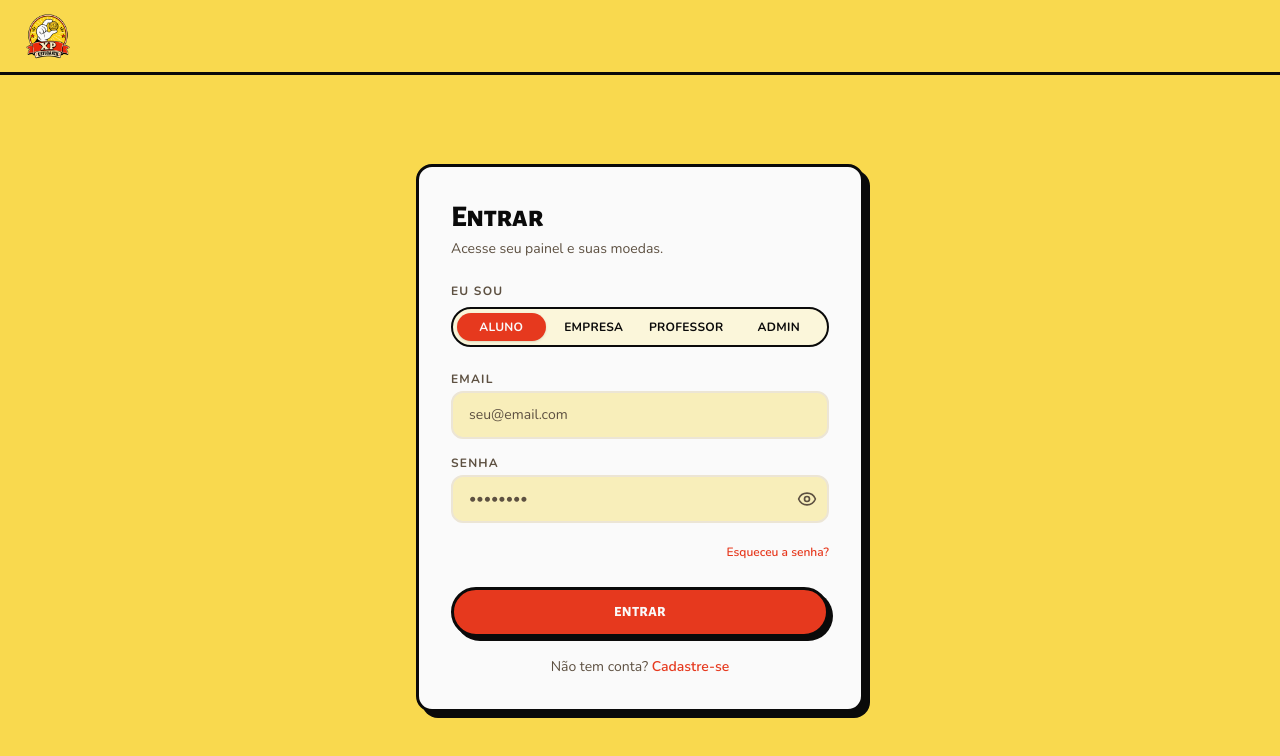
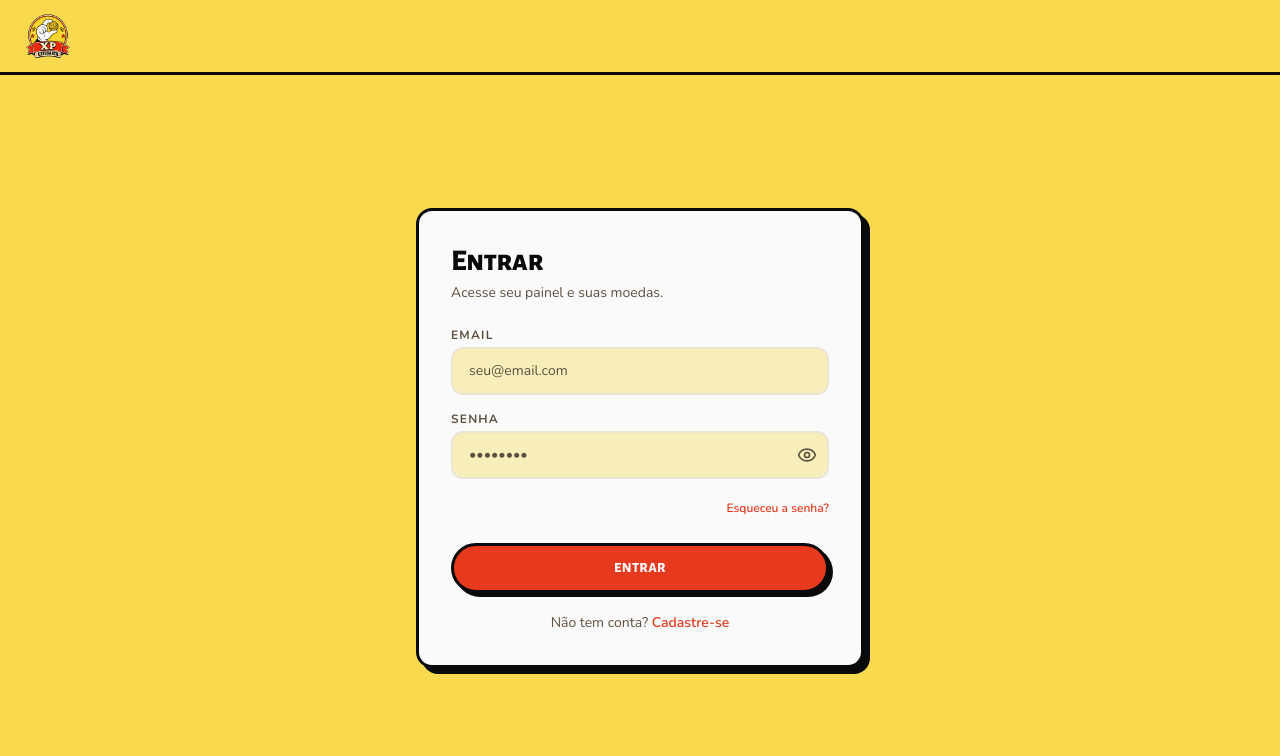
Before and after one commit to LauraPontara/lab-sistema-moeda-estudantil, a Next.js app in the folder Codigo/client/: page /entrar in a window 1280 px wide. Shown: the top 756 px of the page. Built offline with nearby package versions, Linux system fonts and the light colour scheme; no server answers.

Commit message:
Retira seleção de perfil no login

```diff
--- a/Codigo/client/src/app/entrar/page.tsx
+++ b/Codigo/client/src/app/entrar/page.tsx
@@ -16,13 +16,6 @@ const schema = z.object({
 });
 
 type FormData = z.infer<typeof schema>;
-
-const roleLabels = [
-  { value: "student", label: "Aluno" },
-  { value: "partner_company", label: "Empresa" },
-  { value: "professor", label: "Professor" },
-  { value: "admin", label: "Admin" },
-] as const;
 
 export default function LoginPage() {
   const { login } = useAuth();
@@ -71,29 +64,6 @@ export default function LoginPage() {
             <p className="mt-1 text-sm text-muted-foreground">
               Acesse seu painel e suas moedas.
             </p>
-
-            {/* Role selector */}
-            <div className="mt-6">
-              <p className="mb-2 text-xs font-bold uppercase tracking-widest text-muted-foreground">
-                Eu sou
-              </p>
-              <div className="flex rounded-full border-[2px] border-border bg-muted p-1 gap-1">
-                {roleLabels.map((r) => (
-                  <button
-                    key={r.value}
-                    type="button"
-                    onClick={() => setValue("role", r.value)}
-                    className={`flex-1 rounded-full py-1.5 text-xs font-bold uppercase tracking-wide transition-all ${
-                      selectedRole === r.value
-                        ? "bg-primary text-primary-foreground shadow-sm"
-                        : "text-foreground hover:text-primary"
-                    }`}
-                  >
-                    {r.label}
-                  </button>
-                ))}
-              </div>
-            </div>
 
             <form onSubmit={handleSubmit(onSubmit)} className="mt-6 space-y-4">
               <div>
```
